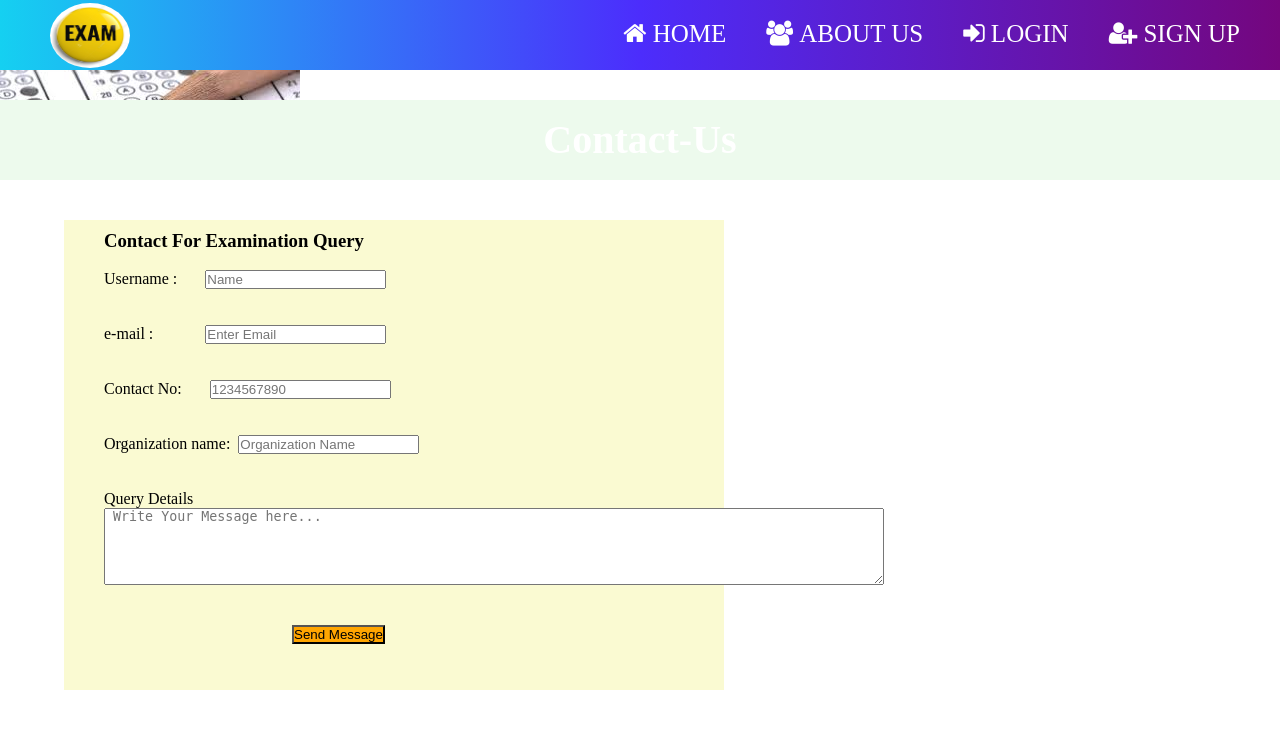
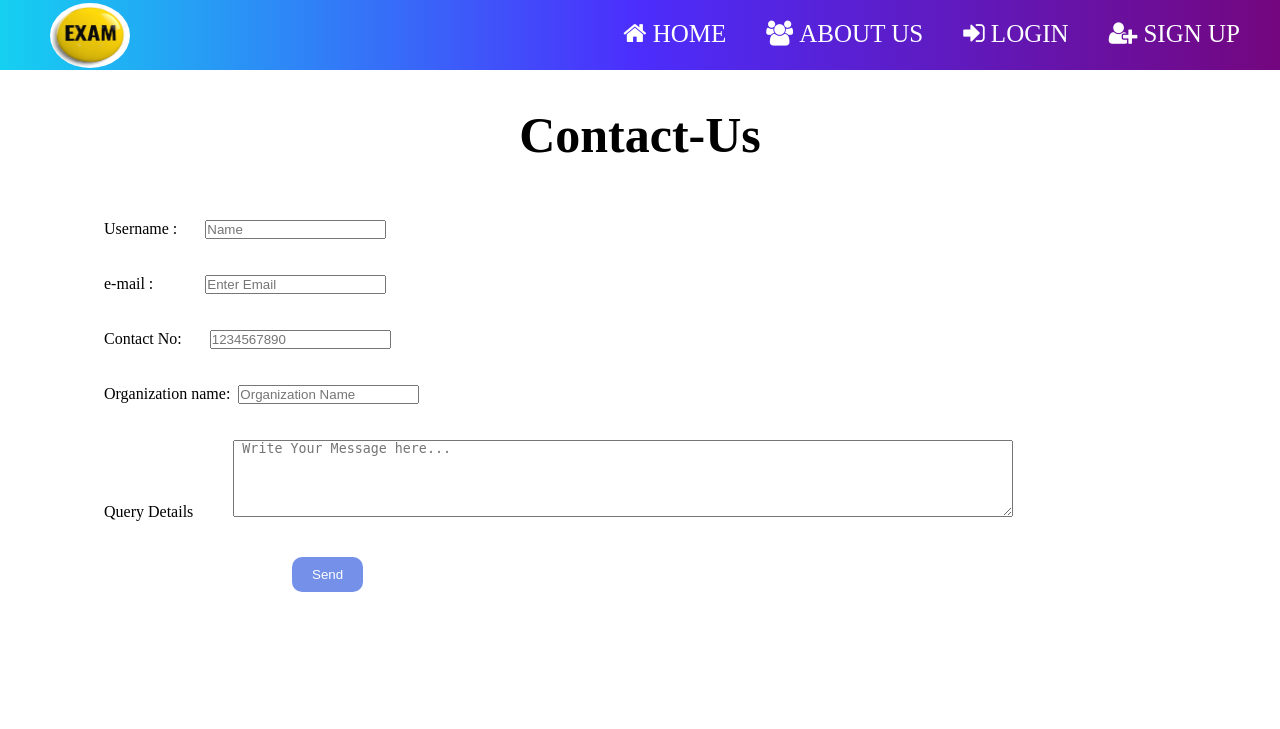
Before and after one commit to Online-Examination-System-Mini-Project/Online_Examination_System, a PHP site: page /Online_Examination_System/Pages/Contact-Us.html in a window 1280 px wide; the page is wider, and only the part inside the window is pictured. Shown: the top 729 px of that part. Run offline with PHP 8.4, Linux system fonts and the light colour scheme.

Commit message:
updating css

```diff
--- a/Pages/Contact-Us.html
+++ b/Pages/Contact-Us.html
@@ -28,8 +28,6 @@
     <div class="main">
         <div id="left">
             <div id="l1">
-                <h3>Contact For Examination Query</h3>
-                <br>
                 <form class="form" method="POST" action="MAILTO:ramavpk@gmail.com">
 
                     <label for="username">Username :</label>&nbsp;&nbsp;&nbsp;&nbsp;&nbsp;&nbsp;
@@ -44,7 +42,7 @@
                     <textarea type="text" id="msg" name="entry" rows="5" cols="95" placeholder="&nbsp;Write Your Message here..." required></textarea><br><br><br>
                     &nbsp;&nbsp;&nbsp;&nbsp;&nbsp;&nbsp;&nbsp;&nbsp;&nbsp;&nbsp;&nbsp;&nbsp;&nbsp;&nbsp;&nbsp;&nbsp;&nbsp;&nbsp;&nbsp;&nbsp;&nbsp;&nbsp;&nbsp;
                     &nbsp;&nbsp;&nbsp;&nbsp;&nbsp;&nbsp;&nbsp;&nbsp;&nbsp;&nbsp;&nbsp;&nbsp;&nbsp;&nbsp;&nbsp;&nbsp;&nbsp;&nbsp;&nbsp;&nbsp;&nbsp;&nbsp;
-                    <input type="submit" value="Send Message" id="submit" name="submit">
+                    <input type="submit" value="Send" id="submit" name="submit">
                     <br><br>
                 </form>
                 </div>
--- a/css/Contact-Us.css
+++ b/css/Contact-Us.css
@@ -1,33 +1,24 @@
-body{
-    background-image: url(../images/back.jpg);
-    background-repeat: no-repeat;
-}
 .header{
     width: 100%;
-    height: 80px;
-    background-color:rgb(237, 250, 237);
+    height: 70px;
     display: flex;
     justify-content: center;
     justify-items: center;
     margin-top: 30px;
 }
 .header h1{
-    color: white;
     text-align: center;
-    line-height: 80px;
-    font-size: 40px;
+    line-height: 70px;
+    font-size: 50px;
 }
 .main{
     width: 100%;
 }
 .main #left{
-    width: 50%;
-    height: 450px;
-    background-color:lightgoldenrodyellow;
+    width: 100%;
     margin-left: 5%;
     padding: 10px;
     margin-top: 40px;
-    float: left;
 }
 .main #left #l1{
     padding-left: 30px;
@@ -36,7 +27,11 @@ body{
     margin-bottom: 15px;
 }
 #left .form #submit{
-    background-color:orange;
+    background-color:rgb(116, 144, 233);
+    padding: 10px 20px 10px 20px;
+    border: 0;
+    color: white;
+    border-radius: 10px;
 }
 .main #right{
     width: 30%;
```
